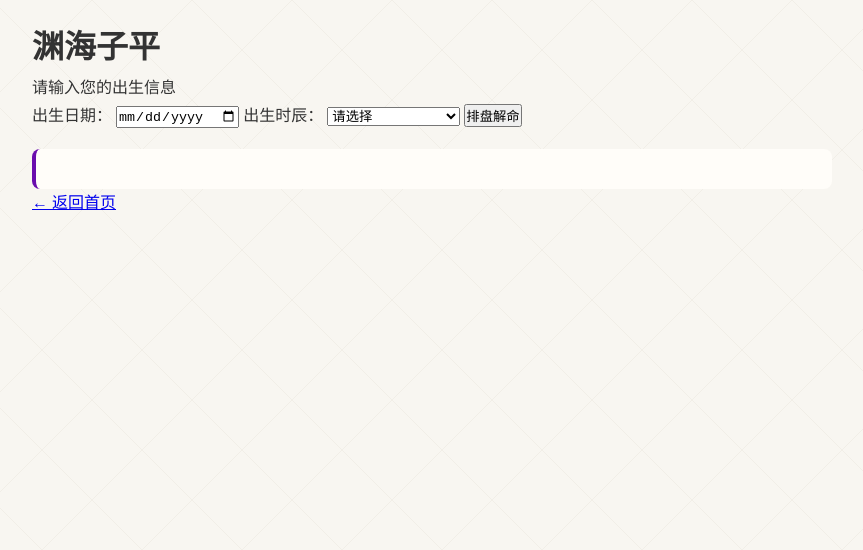
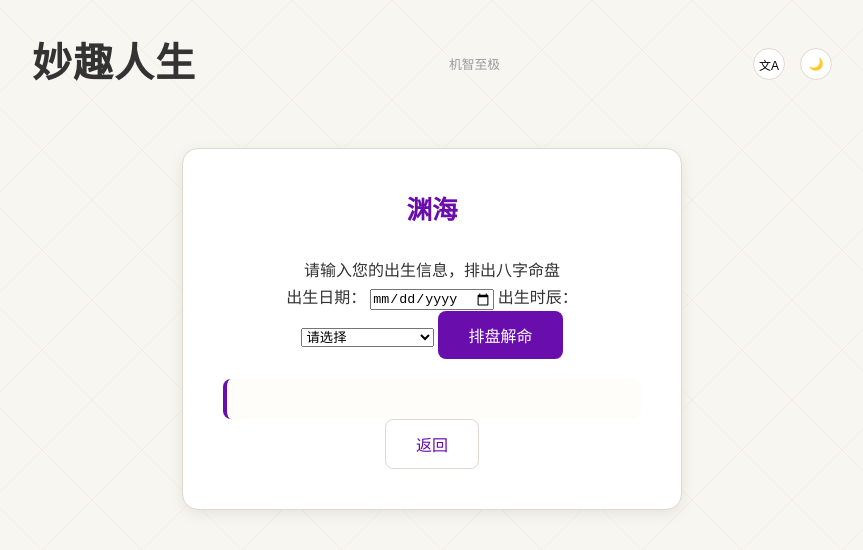
Before and after one commit to jzycnn/fortune-site, a plain HTML site: page bazi.html in a window 1280 px wide. Shown: the whole page, without its empty margins (208-1071 px from the left). Drawn offline with Linux system fonts and the light colour scheme.

Commit message:
Update bazi.html

```diff
--- a/bazi.html
+++ b/bazi.html
@@ -3,13 +3,23 @@
 <head>
   <meta charset="UTF-8" />
   <meta name="viewport" content="width=device-width, initial-scale=1.0"/>
-  <title>渊海子平 · 八字排盘</title>
+  <title>妙趣人生 | 渊海</title>
   <link rel="stylesheet" href="style.css" />
 </head>
 <body>
   <div class="container">
-    <h1>渊海子平</h1>
-    <p>请输入您的出生信息</p>
+    <header class="header">
+      <div class="logo">妙趣人生</div>
+      <div class="slogan">机智至极</div>
+      <div class="controls">
+        <button class="control-btn" onclick="toggleLang()">文A</button>
+        <button class="control-btn" onclick="toggleDarkMode()">🌙</button>
+      </div>
+    </header>
+
+    <div class="form-container">
+      <h2 class="form-title">渊海</h2>
+      <p>请输入您的出生信息，排出八字命盘</p>
 
       <label>出生日期：</label>
       <input type="date" id="birth" required />
@@ -31,11 +41,11 @@
         <option value="亥时 (21:00-23:00)">亥时 (21:00-23:00)</option>
       </select>
 
-    <button type="button" data-action="generate" data-type="bazi">排盘解命</button>
+      <button id="baziBtn" class="action-btn primary">排盘解命</button>
 
       <div id="result"></div>
-
-    <a href="index.html" class="back">← 返回首页</a>
+      <button class="action-btn secondary" onclick="window.history.back()">返回</button>
+    </div>
   </div>
   <script src="script.js"></script>
 </body>
```
Lines whose indentation alone changed are shown as unchanged.
